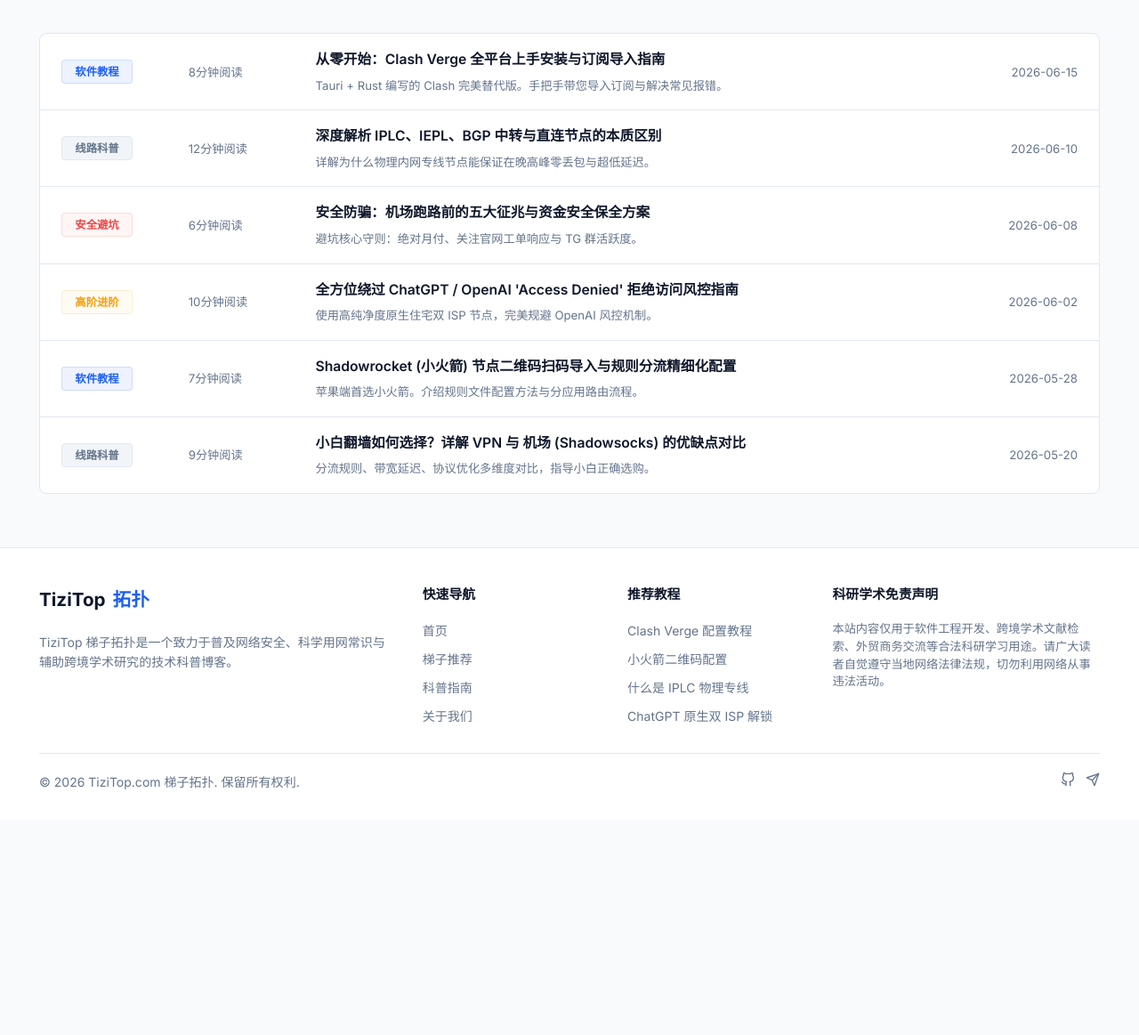
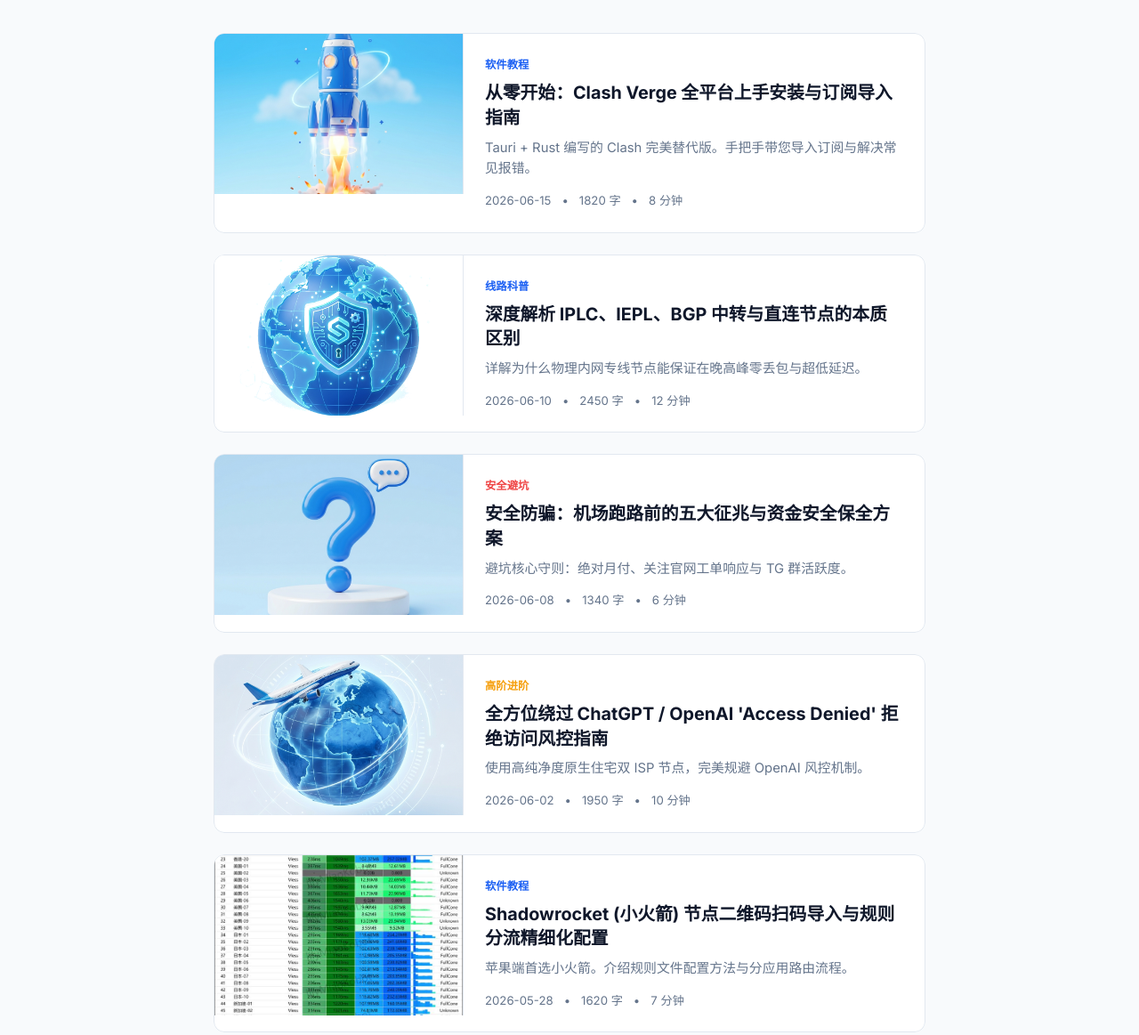
Before and after one commit to byjd007-netizen/tizitop, a plain HTML site: page knowledge.html in a window 1280 px wide. Shown: the part 412-1575 px from the top of the page at 89% size. Before the commit the page ends 1333 px from the top, so only its background shows below. Drawn offline with Linux system fonts and the light colour scheme.

Commit message:
Convert article cards on index and knowledge pages to clickable horizontal layouts

```diff
--- a/css/main.css
+++ b/css/main.css
@@ -898,69 +898,123 @@
   background-color: var(--success);
 }
 
-/* Minimalist Wiki Grid */
-.wiki-grid {
-  display: grid;
-  grid-template-columns: repeat(3, 1fr);
-  gap: 20px;
+/* Horizontal Article Cards (Teapotium Style) */
+.wiki-list-horizontal {
+  display: flex;
+  flex-direction: column;
+  gap: 24px;
+  max-width: var(--reader-width);
+  margin: 0 auto;
 }
 
-@media (max-width: 991px) {
-  .wiki-grid {
-    grid-template-columns: repeat(2, 1fr);
-  }
+.wiki-card-horizontal-link {
+  display: block;
+  color: inherit;
+  text-decoration: none;
+  border-radius: var(--radius-lg);
+  overflow: hidden;
+}
+
+.wiki-card-horizontal {
+  display: flex;
+  background-color: var(--bg-secondary);
+  border: 1px solid var(--border-color);
+  border-radius: var(--radius-lg);
+  overflow: hidden;
+  transition: transform var(--transition-normal), border-color var(--transition-normal), box-shadow var(--transition-normal);
+}
+
+.wiki-card-horizontal-link:hover .wiki-card-horizontal {
+  transform: translateY(-2px);
+  border-color: var(--border-hover);
+  box-shadow: 0 10px 25px rgba(0, 0, 0, 0.04);
+}
+
+.wiki-card-image {
+  width: 280px;
+  min-width: 280px;
+  height: 180px;
+  overflow: hidden;
+  background-color: var(--bg-tertiary);
+  border-right: 1px solid var(--border-color);
+  display: flex;
+  align-items: center;
+  justify-content: center;
+}
+
+.wiki-card-image img {
+  width: 100%;
+  height: 100%;
+  object-fit: cover;
+  transition: transform var(--transition-normal);
+}
+
+.wiki-card-horizontal-link:hover .wiki-card-image img {
+  transform: scale(1.03);
+}
+
+.wiki-card-content {
+  padding: 24px;
+  display: flex;
+  flex-direction: column;
+  justify-content: center;
+  flex-grow: 1;
+}
+
+.wiki-card-content .wiki-tag {
+  font-size: 0.75rem;
+  font-weight: 700;
+  text-transform: uppercase;
+  color: var(--primary);
+  margin-bottom: 8px;
+}
+
+.wiki-card-content .wiki-title {
+  font-size: 1.2rem;
+  font-weight: 700;
+  margin-bottom: 8px;
+  color: var(--text-primary);
+  line-height: 1.4;
+  transition: color var(--transition-fast);
+}
+
+.wiki-card-horizontal-link:hover .wiki-title {
+  color: var(--primary);
+}
+
+.wiki-card-content .wiki-desc {
+  font-size: 0.9rem;
+  color: var(--text-muted);
+  line-height: 1.6;
+  margin-bottom: 12px;
+  display: -webkit-box;
+  -webkit-line-clamp: 2;
+  -webkit-box-orient: vertical;
+  overflow: hidden;
+}
+
+.wiki-card-content .wiki-meta {
+  display: flex;
+  align-items: center;
+  gap: 12px;
+  font-size: 0.8rem;
+  color: var(--text-muted);
 }
 
 @media (max-width: 768px) {
-  .wiki-grid {
-    grid-template-columns: 1fr;
+  .wiki-card-horizontal {
+    flex-direction: column;
   }
-}
-
-.wiki-card {
-  background-color: var(--bg-secondary);
-  border: 1px solid var(--border-color);
-  border-radius: var(--radius-md);
-  padding: 20px;
-  display: flex;
-  flex-direction: column;
-  transition: all var(--transition-fast);
-}
-
-.wiki-card:hover {
-  border-color: var(--border-hover);
-  background-color: var(--bg-primary);
-}
-
-.wiki-tag {
-  font-size: 0.75rem;
-  font-weight: 600;
-  color: var(--text-muted);
-  margin-bottom: 8px;
-  text-transform: uppercase;
-}
-
-.wiki-title {
-  font-size: 1.05rem;
-  font-weight: 700;
-  margin-bottom: 8px;
-  line-height: 1.4;
-}
-
-.wiki-desc {
-  font-size: 0.85rem;
-  color: var(--text-muted);
-  margin-bottom: 16px;
-  flex-grow: 1;
-}
-
-.wiki-meta {
-  display: flex;
-  justify-content: space-between;
-  font-size: 0.75rem;
-  color: var(--text-muted);
-  border-top: 1px solid var(--border-color);
-  padding-top: 12px;
+  .wiki-card-image {
+    width: 100%;
+    min-width: 100%;
+    height: 200px;
+    border-right: none;
+    border-bottom: 1px solid var(--border-color);
+  }
+  .wiki-card-content {
+    padding: 20px;
+  }
 }
 
 /* Minimalist Collapses FAQs */
--- a/knowledge.html
+++ b/knowledge.html
@@ -61,61 +61,7 @@
       border-color: var(--primary);
       color: #ffffff;
     }
-    /* Archive list style */
-    .archive-list {
-      display: flex;
-      flex-direction: column;
-      border: 1px solid var(--border-color);
-      border-radius: var(--radius-md);
-      overflow: hidden;
-      background-color: var(--bg-secondary);
-    }
-    .archive-item {
-      display: grid;
-      grid-template-columns: 1.5fr 1.5fr 7fr 2fr;
-      align-items: center;
-      padding: 16px 24px;
-      border-bottom: 1px solid var(--border-color);
-      transition: background-color var(--transition-fast);
-    }
-    .archive-item:last-child {
-      border-bottom: none;
-    }
-    .archive-item:hover {
-      background-color: var(--bg-primary);
-    }
-    .archive-title-area {
-      display: flex;
-      flex-direction: column;
-      gap: 4px;
-    }
-    .archive-item-title {
-      font-size: 0.95rem;
-      font-weight: 600;
-      color: var(--text-primary);
-    }
-    .archive-item-desc {
-      font-size: 0.8rem;
-      color: var(--text-muted);
-    }
-    .archive-item-date {
-      font-size: 0.8rem;
-      color: var(--text-muted);
-      text-align: right;
-    }
-    @media (max-width: 768px) {
-      .archive-item {
-        display: flex;
-        flex-direction: column;
-        align-items: flex-start;
-        gap: 8px;
-        padding: 16px;
-      }
-      .archive-item-date {
-        text-align: left;
-        margin-top: 4px;
-      }
-    }
+    /* Archive style overridden by main.css horizontal layouts */
   </style>
 </head>
 <body>
@@ -181,57 +127,134 @@
         <button class="cat-nav-btn" data-cat="advanced">高阶进阶</button>
       </div>
 
-      <!-- Archive Column List -->
-      <div class="archive-list" id="articlesContainer">
+      <!-- Archive Column List (Horizontal, Teapotium Style) -->
+      <div class="wiki-list-horizontal" id="articlesContainer">
         <!-- Row 1 -->
-        <div class="archive-item article-card-item" data-category="tutorial" data-title="从零开始：clash verge 全平台上手安装与订阅导入指南">
-          <span class="badge badge-primary" style="justify-content: center; max-width: 80px;">软件教程</span>
-          <span style="font-size: 0.8rem; color: var(--text-muted);">8分钟阅读</span>
-          <div class="archive-title-area">
-            <a href="article.html" class="archive-item-title">从零开始：Clash Verge 全平台上手安装与订阅导入指南</a>
-            <span class="archive-item-desc">Tauri + Rust 编写的 Clash 完美替代版。手把手带您导入订阅与解决常见报错。</span>
+        <a href="article.html" class="wiki-card-horizontal-link article-card-item" data-category="tutorial" data-title="从零开始：clash verge 全平台上手安装与订阅导入指南">
+          <div class="wiki-card-horizontal">
+            <div class="wiki-card-image">
+              <img src="assets/images/rocket.png" alt="Clash Verge 配置指南">
+            </div>
+            <div class="wiki-card-content">
+              <span class="wiki-tag">软件教程</span>
+              <h3 class="wiki-title">从零开始：Clash Verge 全平台上手安装与订阅导入指南</h3>
+              <p class="wiki-desc">Tauri + Rust 编写的 Clash 完美替代版。手把手带您导入订阅与解决常见报错。</p>
+              <div class="wiki-meta">
+                <span>2026-06-15</span>
+                <span>•</span>
+                <span>1820 字</span>
+                <span>•</span>
+                <span>8 分钟</span>
+              </div>
+            </div>
           </div>
-          <span class="archive-item-date">2026-06-15</span>
-        </div>
+        </a>
 
         <!-- Row 2 -->
-        <div class="archive-item article-card-item" data-category="科普" data-title="深度解析 iplc、iepl、bgp 中转与直连节点的本质区别">
-          <span class="badge" style="justify-content: center; max-width: 80px;">线路科普</span>
-          <span style="font-size: 0.8rem; color: var(--text-muted);">12分钟阅读</span>
-          <div class="archive-title-area">
-            <a href="article.html" class="archive-item-title">深度解析 IPLC、IEPL、BGP 中转与直连节点的本质区别</a>
-            <span class="archive-item-desc">详解为什么物理内网专线节点能保证在晚高峰零丢包与超低延迟。</span>
+        <a href="article.html" class="wiki-card-horizontal-link article-card-item" data-category="科普" data-title="深度解析 iplc、iepl、bgp 中转与直连节点的本质区别">
+          <div class="wiki-card-horizontal">
+            <div class="wiki-card-image">
+              <img src="assets/images/globe.png" alt="IPLC 物理专线解析">
+            </div>
+            <div class="wiki-card-content">
+              <span class="wiki-tag">线路科普</span>
+              <h3 class="wiki-title">深度解析 IPLC、IEPL、BGP 中转与直连节点的本质区别</h3>
+              <p class="wiki-desc">详解为什么物理内网专线节点能保证在晚高峰零丢包与超低延迟。</p>
+              <div class="wiki-meta">
+                <span>2026-06-10</span>
+                <span>•</span>
+                <span>2450 字</span>
+                <span>•</span>
+                <span>12 分钟</span>
+              </div>
+            </div>
           </div>
-          <span class="archive-item-date">2026-06-10</span>
-        </div>
+        </a>
 
         <!-- Row 3 -->
-        <div class="archive-item article-card-item" data-category="security" data-title="安全防骗：机场跑路前的五大征兆与资金安全保全方案">
-          <span class="badge" style="justify-content: center; max-width: 80px; color: var(--danger); border-color: rgba(239, 68, 68, 0.15); background-color: rgba(239, 68, 68, 0.05);">安全避坑</span>
-          <span style="font-size: 0.8rem; color: var(--text-muted);">6分钟阅读</span>
-          <div class="archive-title-area">
-            <a href="article.html" class="archive-item-title">安全防骗：机场跑路前的五大征兆与资金安全保全方案</a>
-            <span class="archive-item-desc">避坑核心守则：绝对月付、关注官网工单响应与 TG 群活跃度。</span>
+        <a href="article.html" class="wiki-card-horizontal-link article-card-item" data-category="security" data-title="安全防骗：机场跑路前的五大征兆与资金安全保全方案">
+          <div class="wiki-card-horizontal">
+            <div class="wiki-card-image">
+              <img src="assets/images/faq_illustration.png" alt="机场防割防跑路指南">
+            </div>
+            <div class="wiki-card-content">
+              <span class="wiki-tag" style="color: var(--danger);">安全避坑</span>
+              <h3 class="wiki-title">安全防骗：机场跑路前的五大征兆与资金安全保全方案</h3>
+              <p class="wiki-desc">避坑核心守则：绝对月付、关注官网工单响应与 TG 群活跃度。</p>
+              <div class="wiki-meta">
+                <span>2026-06-08</span>
+                <span>•</span>
+                <span>1340 字</span>
+                <span>•</span>
+                <span>6 分钟</span>
+              </div>
+            </div>
           </div>
-          <span class="archive-item-date">2026-06-08</span>
-        </div>
+        </a>
 
         <!-- Row 4 -->
-        <div class="archive-item article-card-item" data-category="advanced" data-title="全方位绕过 chatgpt / openai 'access denied' 拒绝访问风控指南">
-          <span class="badge" style="justify-content: center; max-width: 80px; color: var(--warning); border-color: rgba(245, 158, 11, 0.15); background-color: rgba(245, 158, 11, 0.05);">高阶进阶</span>
-          <span style="font-size: 0.8rem; color: var(--text-muted);">10分钟阅读</span>
-          <div class="archive-title-area">
-            <a href="article.html" class="archive-item-title">全方位绕过 ChatGPT / OpenAI 'Access Denied' 拒绝访问风控指南</a>
-            <span class="archive-item-desc">使用高纯净度原生住宅双 ISP 节点，完美规避 OpenAI 风控机制。</span>
+        <a href="article.html" class="wiki-card-horizontal-link article-card-item" data-category="advanced" data-title="全方位绕过 chatgpt / openai 'access denied' 拒绝访问风控指南">
+          <div class="wiki-card-horizontal">
+            <div class="wiki-card-image">
+              <img src="assets/images/ranking_hero.png" alt="ChatGPT 访问风控绕过">
+            </div>
+            <div class="wiki-card-content">
+              <span class="wiki-tag" style="color: var(--warning);">高阶进阶</span>
+              <h3 class="wiki-title">全方位绕过 ChatGPT / OpenAI 'Access Denied' 拒绝访问风控指南</h3>
+              <p class="wiki-desc">使用高纯净度原生住宅双 ISP 节点，完美规避 OpenAI 风控机制。</p>
+              <div class="wiki-meta">
+                <span>2026-06-02</span>
+                <span>•</span>
+                <span>1950 字</span>
+                <span>•</span>
+                <span>10 分钟</span>
+              </div>
+            </div>
           </div>
-          <span class="archive-item-date">2026-06-02</span>
-        </div>
+        </a>
 
         <!-- Row 5 -->
-        <div class="archive-item article-card-item" data-category="tutorial" data-title="shadowrocket (小火箭) 节点二维码扫码导入与规则分流精细化配置">
-          <span class="badge badge-primary" style="justify-content: center; max-width: 80px;">软件教程</span>
-          <span style="font-size: 0.8rem; color: var(--text-muted);">7分钟阅读</span>
-          <div class="archive-title-area">
+        <a href="article.html" class="wiki-card-horizontal-link article-card-item" data-category="tutorial" data-title="shadowrocket (小火箭) 节点二维码扫码导入与规则分流精细化配置">
+          <div class="wiki-card-horizontal">
+            <div class="wiki-card-image">
+              <img src="assets/images/kuaili_speedtest.png" alt="Shadowrocket 小火箭配置">
+            </div>
+            <div class="wiki-card-content">
+              <span class="wiki-tag">软件教程</span>
+              <h3 class="wiki-title">Shadowrocket (小火箭) 节点二维码扫码导入与规则分流精细化配置</h3>
+              <p class="wiki-desc">苹果端首选小火箭。介绍规则文件配置方法与分应用路由流程。</p>
+              <div class="wiki-meta">
+                <span>2026-05-28</span>
+                <span>•</span>
+                <span>1620 字</span>
+                <span>•</span>
+                <span>7 分钟</span>
+              </div>
+            </div>
+          </div>
+        </a>
+
+        <!-- Row 6 -->
+        <a href="article.html" class="wiki-card-horizontal-link article-card-item" data-category="科普" data-title="小白翻墙如何选择？详解 vpn 与 机场 (shadowsocks) 的优缺点对比">
+          <div class="wiki-card-horizontal">
+            <div class="wiki-card-image">
+              <img src="assets/images/edgenova_speedtest.png" alt="VPN 与机场对比选购">
+            </div>
+            <div class="wiki-card-content">
+              <span class="wiki-tag">线路科普</span>
+              <h3 class="wiki-title">小白翻墙如何选择？详解 VPN 与 机场 (Shadowsocks) 的优缺点对比</h3>
+              <p class="wiki-desc">分流规则、带宽延迟、协议优化多维度对比，指导小白正确选购。</p>
+              <div class="wiki-meta">
+                <span>2026-05-20</span>
+                <span>•</span>
+                <span>1780 字</span>
+                <span>•</span>
+                <span>9 分钟</span>
+              </div>
+            </div>
+          </div>
+        </a>
+      </div>tle-area">
             <a href="article.html" class="archive-item-title">Shadowrocket (小火箭) 节点二维码扫码导入与规则分流精细化配置</a>
             <span class="archive-item-desc">苹果端首选小火箭。介绍规则文件配置方法与分应用路由流程。</span>
           </div>
@@ -343,7 +366,7 @@
           const searchMatch = !searchQuery || title.includes(searchQuery);
 
           if (catMatch && searchMatch) {
-            card.style.display = 'grid';
+            card.style.display = 'block';
           } else {
             card.style.display = 'none';
           }
```
Also changed, not shown: index.html (+38 -8 lines).
